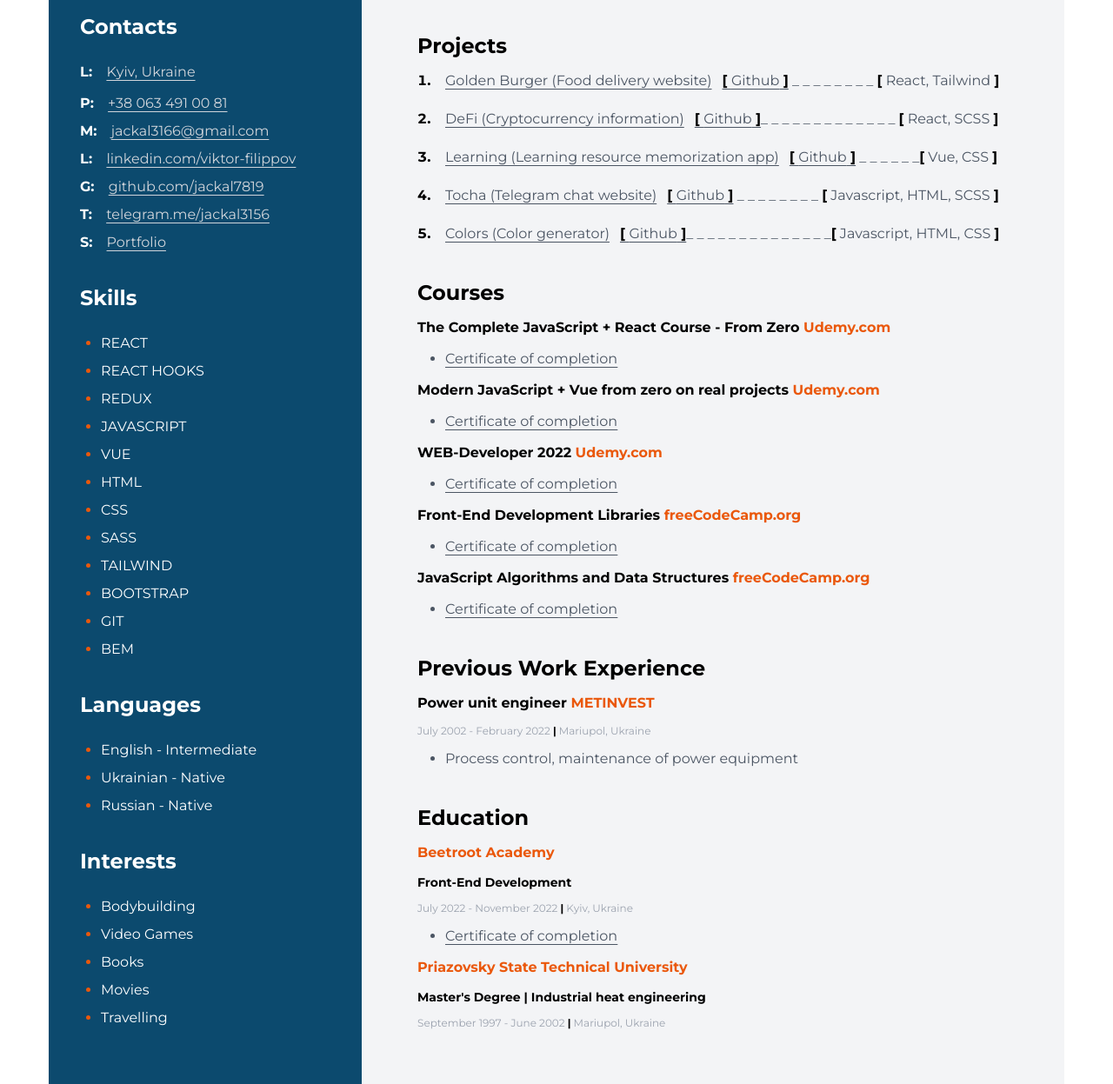
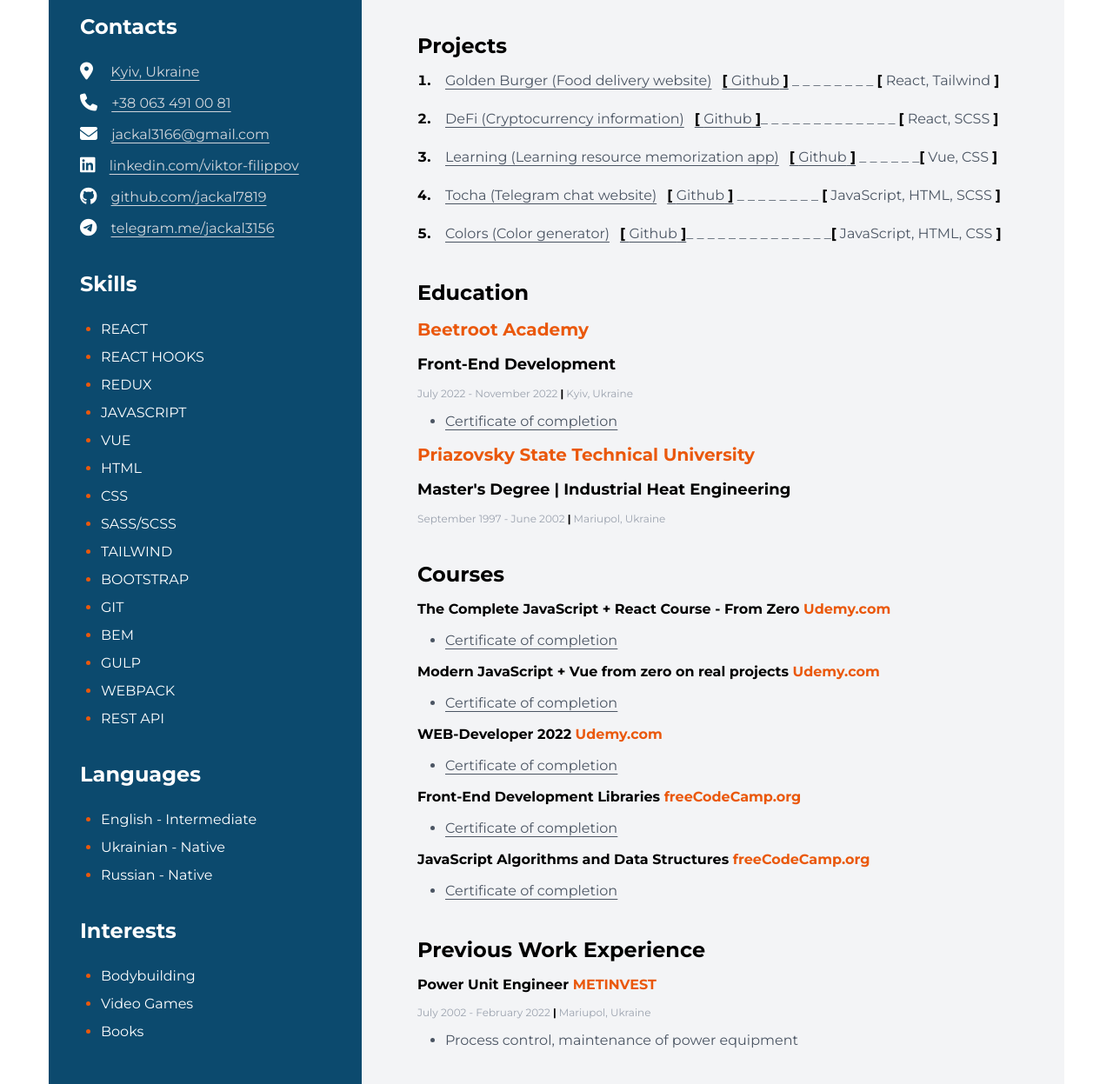
Before and after one commit to jackal7819/resume, a plain HTML site: page index.html in a window 1280 px wide. Shown: the part 453-1700 px from the top of the page at 87% size. Drawn offline with nearby package versions, Linux system fonts and the light colour scheme.

Commit message:
Del Portfolio

```diff
--- a/index.html
+++ b/index.html
@@ -11,6 +11,7 @@
             rel="stylesheet" />
         <link rel="shortcut icon" href="favicon.png" type="image/png" />
         <script src="https://cdn.tailwindcss.com"></script>
+        <script src="https://kit.fontawesome.com/f31265ac2a.js" crossorigin="anonymous"></script>
         <title>CV</title>
     </head>
     <body class="font-[Montserrat] m-0 p-0">
@@ -129,7 +130,7 @@
                                 >
                                 _ _ _ _ _ _ _ _
                                 <span class="font-bold text-black">[</span>
-                                Javascript, HTML, SCSS
+                                JavaScript, HTML, SCSS
                                 <span class="font-bold text-black">]</span>
                             </span>
                         </li>
@@ -154,11 +155,53 @@
                                     class="font-bold text-black"
                                     >[</span
                                 >
-                                Javascript, HTML, CSS
+                                JavaScript, HTML, CSS
                                 <span class="font-bold text-black">]</span>
                             </span>
                         </li>
                     </ol>
+                </section>
+                <!--Education-->
+                <section class="mb-10">
+                    <h3 class="font-bold text-2xl mb-3">Education</h3>
+                    <div>
+                        <h4 class="font-bold text-xl text-orange-600 mb-3">
+                            Beetroot Academy
+                        </h4>
+                        <h5 class="font-bold text-lg mb-3">
+                            Front-End Development
+                        </h5>
+                        <p class="text-gray-400 text-xs mb-3">
+                            July 2022 - November 2022
+                            <span class="text-black font-bold">|</span> Kyiv,
+                            Ukraine
+                        </p>
+                        <ul class="ml-8 mb-3 list-disc">
+                            <li
+                                class="text-gray-600 underline underline-offset-4">
+                                <a
+                                    href="https://lms.beetroot.academy/diploma/cl42dw3iqqpbb0824n144dspg"
+                                    target="_blank"
+                                    >Certificate of completion</a
+                                >
+                            </li>
+                        </ul>
+                    </div>
+                    <div>
+                        <h4 class="font-bold text-xl text-orange-600 mb-3">
+                            Priazovsky State Technical University
+                        </h4>
+                        <h5 class="font-bold text-lg mb-3">
+                            Master's Degree
+                            <span class="text-black font-bold">|</span>
+                            Industrial Heat Engineering
+                        </h5>
+                        <p class="text-gray-400 text-xs mb-3">
+                            September 1997 - June 2002
+                            <span class="text-black font-bold">|</span>
+                            Mariupol, Ukraine
+                        </p>
+                    </div>
                 </section>
                 <!--Courses-->
                 <section class="mb-10">
@@ -236,7 +279,7 @@
                     <!--Company 1-->
                     <section>
                         <h4 class="font-bold mb-3">
-                            Power unit engineer
+                            Power Unit Engineer
                             <span class="text-orange-600">METINVEST</span>
                         </h4>
                         <p class="text-xs text-gray-400 mb-3">
@@ -250,48 +293,6 @@
                             </li>
                         </ul>
                     </section>
-                </section>
-                <!--Education-->
-                <section class="mb-10">
-                    <h3 class="font-bold text-2xl mb-3">Education</h3>
-                    <div>
-                        <h4 class="font-bold text-orange-600 mb-3">
-                            Beetroot Academy
-                        </h4>
-                        <h5 class="font-bold text-sm mb-3">
-                            Front-End Development
-                        </h5>
-                        <p class="text-gray-400 text-xs mb-3">
-                            July 2022 - November 2022
-                            <span class="text-black font-bold">|</span> Kyiv,
-                            Ukraine
-                        </p>
-                        <ul class="ml-8 mb-3 list-disc">
-                            <li
-                                class="text-gray-600 underline underline-offset-4">
-                                <a
-                                    href="https://lms.beetroot.academy/diploma/cl42dw3iqqpbb0824n144dspg"
-                                    target="_blank"
-                                    >Certificate of completion</a
-                                >
-                            </li>
-                        </ul>
-                    </div>
-                    <div>
-                        <h4 class="font-bold text-orange-600 mb-3">
-                            Priazovsky State Technical University
-                        </h4>
-                        <h5 class="font-bold text-sm mb-3">
-                            Master's Degree
-                            <span class="text-black font-bold">|</span>
-                            Industrial heat engineering
-                        </h5>
-                        <p class="text-gray-400 text-xs mb-3">
-                            September 1997 - June 2002
-                            <span class="text-black font-bold">|</span>
-                            Mariupol, Ukraine
-                        </p>
-                    </div>
                 </section>
             </div>
             <!--Sidebar-->
@@ -307,31 +308,32 @@
                     <h3 class="font-bold text-2xl mb-6">Contacts</h3>
                     <div class="">
                         <p class="mb-3">
-                            <span class="font-bold">L:</span>
+                            <i class="fa-sharp fa-solid fa-location-dot fa-lg"></i>
                             <a
                                 href="https://www.google.com.ua/maps/place/%D0%9A%D0%B8%D0%B5%D0%B2,+02000/@50.4453301,30.422272,11.25z/data=!4m5!3m4!1s0x40d4cf4ee15a4505:0x764931d2170146fe!8m2!3d50.4501!4d30.5234?hl=ru"
-                                class="text-gray-300 ml-3 underline underline-offset-4"
+                                class="text-gray-300 ml-4 underline underline-offset-4"
+                                target="_blank"
                                 >Kyiv, Ukraine</a
                             >
                         </p>
-                        <p class="mb-2">
-                            <span class="font-bold">P:</span>
+                        <p class="mb-3">
+                            <i class="fa-solid fa-phone fa-lg"></i>
                             <a
                                 href="tel:+380634910081"
                                 class="text-gray-300 ml-3 underline underline-offset-4"
                                 >+38 063 491 00 81</a
                             >
                         </p>
-                        <p class="mb-2">
-                            <span class="font-bold">M:</span>
+                        <p class="mb-3">
+                            <i class="fa-solid fa-envelope fa-lg"></i>
                             <a
                                 href="mailto:jackal3166@gmail.com"
                                 class="text-gray-300 ml-3 underline underline-offset-4"
                                 >jackal3166@gmail.com</a
                             >
                         </p>
-                        <p class="mb-2">
-                            <span class="font-bold">L:</span>
+                        <p class="mb-3">
+                            <i class="fa-brands fa-linkedin fa-lg"></i>
                             <a
                                 href="https://www.linkedin.com/in/viktor-filippov-51a259241/"
                                 class="text-gray-300 ml-3 underline underline-offset-4"
@@ -339,8 +341,8 @@
                                 >linkedin.com/viktor-filippov</a
                             >
                         </p>
-                        <p class="mb-2">
-                            <span class="font-bold">G:</span>
+                        <p class="mb-3">
+                            <i class="fa-brands fa-github fa-lg"></i>
                             <a
                                 href="https://github.com/jackal7819"
                                 class="text-gray-300 ml-3 underline underline-offset-4"
@@ -348,8 +350,8 @@
                                 >github.com/jackal7819</a
                             >
                         </p>
-                        <p class="mb-2">
-                            <span class="font-bold">T:</span>
+                        <p class="mb-3">
+                            <i class="fa-brands fa-telegram fa-lg"></i>
                             <a
                                 href="https://telegram.me/jackal3156"
                                 class="text-gray-300 ml-3 underline underline-offset-4"
@@ -357,7 +359,7 @@
                                 >telegram.me/jackal3156</a
                             >
                         </p>
-                        <p>
+                        <!-- <p>
                             <span class="font-bold">S:</span>
                             <a
                                 href="https://portfolio-893q.onrender.com/"
@@ -365,7 +367,7 @@
                                 target="_blank"
                                 >Portfolio</a
                             >
-                        </p>
+                        </p> -->
                     </div>
                 </section>
                 <!--Tech scills-->
@@ -394,7 +396,7 @@
                             <span class="text-white">CSS</span>
                         </li>
                         <li class="mb-2">
-                            <span class="text-white">SASS</span>
+                            <span class="text-white">SASS/SCSS</span>
                         </li>
                         <li class="mb-2">
                             <span class="text-white">TAILWIND</span>
@@ -407,6 +409,15 @@
                         </li>
                         <li class="mb-2">
                             <span class="text-white">BEM</span>
+                        </li>
+                        <li class="mb-2">
+                            <span class="text-white">GULP</span>
+                        </li>
+                        <li class="mb-2">
+                            <span class="text-white">WEBPACK</span>
+                        </li>
+                        <li class="mb-2">
+                            <span class="text-white">REST API</span>
                         </li>
                     </ul>
                 </section>
@@ -440,12 +451,6 @@
                         <li class="mb-2">
                             <span class="text-white">Books</span>
                         </li>
-                        <li class="mb-2">
-                            <span class="text-white">Movies</span>
-                        </li>
-                        <li>
-                            <span class="text-white">Travelling</span>
-                        </li>
                     </ul>
                 </section>
             </aside>
```
